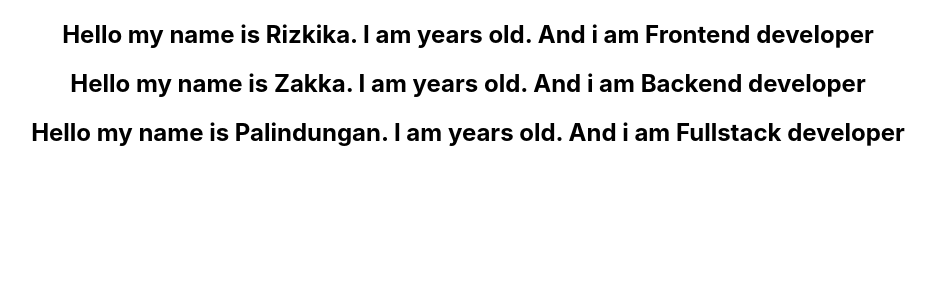
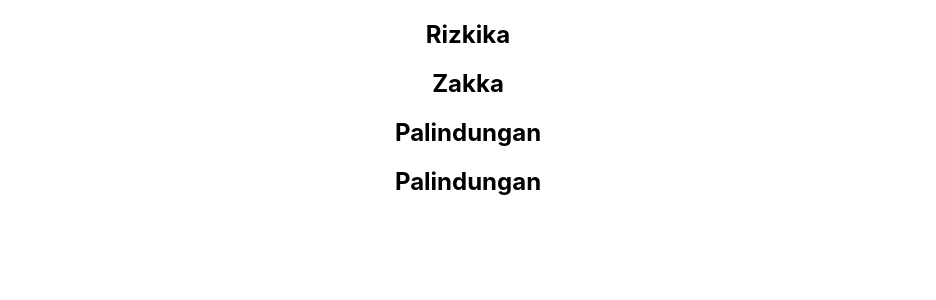
Before and after one commit to palindungan/animal-hospital, a React (Create React App) app in the folder development/react/hello-world/: page / in a window 1280 px wide. Shown: the top 300 px of the page, without its empty margins (172-1108 px from the left). Built offline with nearby package versions, Linux system fonts and the light colour scheme.

Commit message:
Update NameList.js

```diff
--- a/development/react/hello-world/src/components/NameList.js
+++ b/development/react/hello-world/src/components/NameList.js
@@ -2,27 +2,31 @@
 import Person from "./Person";
 
 function NameList() {
-  const persons = [
-    {
-      id: 1,
-      name: "Rizkika",
-      skill: "Frontend",
-    },
-    {
-      id: 2,
-      name: "Zakka",
-      skill: "Backend",
-    },
-    {
-      id: 3,
-      name: "Palindungan",
-      skill: "Fullstack",
-    },
-  ];
-  const personList = persons.map((person) => (
-    <Person key={person.id} person={person}></Person>
-  ));
-  return <div>{personList}</div>;
+  // const persons = [
+  //   {
+  //     id: 1,
+  //     name: "Rizkika",
+  //     skill: "Frontend",
+  //   },
+  //   {
+  //     id: 2,
+  //     name: "Zakka",
+  //     skill: "Backend",
+  //   },
+  //   {
+  //     id: 3,
+  //     name: "Palindungan",
+  //     skill: "Fullstack",
+  //   },
+  // ];
+  // const personList = persons.map((person) => (
+  //   <Person key={person.id} person={person}></Person>
+  // ));
+  // return <div>{personList}</div>;
+
+  const names = ["Rizkika", "Zakka", "Palindungan", "Palindungan"];
+  const nameList = names.map((name, index) => <h2 key={index}>{name}</h2>);
+  return nameList;
 }
 
 export default NameList;
```
